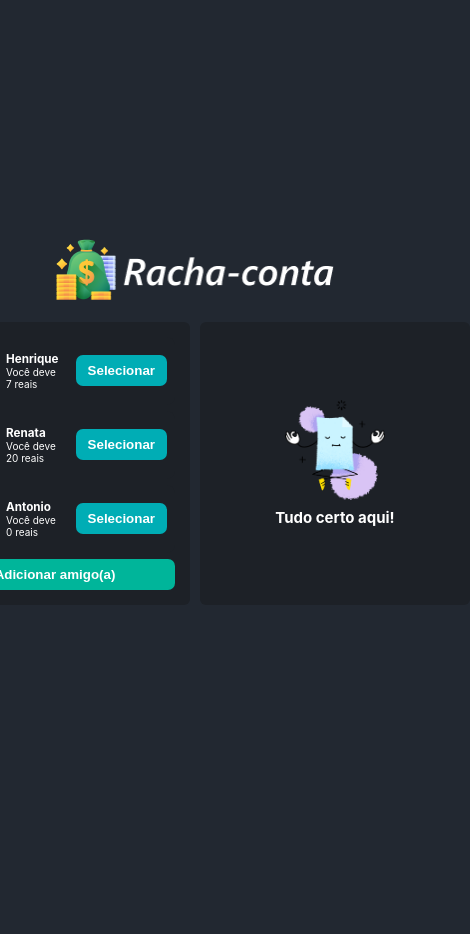
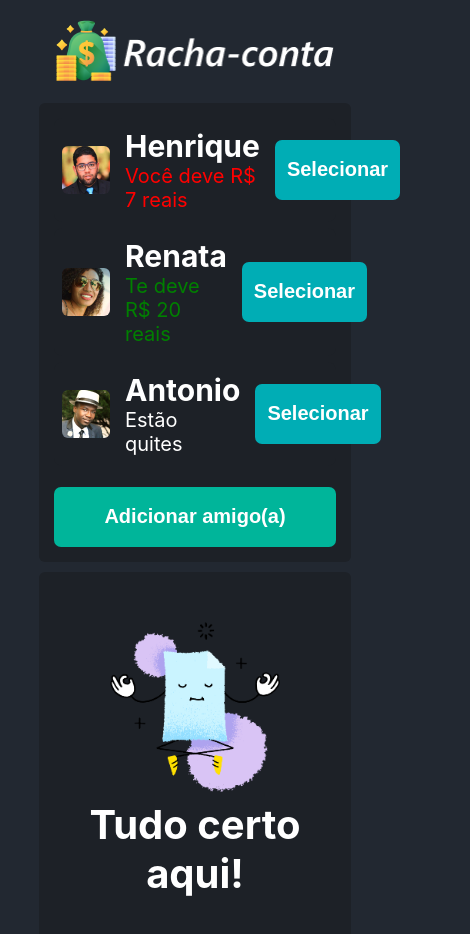
Before and after one commit to DanThug/app-racha-conta, a React (Vite) app: page / in a window 390 px wide. Shown: the top 934 px of the page, 470 px wide, since content can reach past the window. Before the commit the page ends 844 px from the top, so only its background shows below. Built offline with nearby package versions, Linux system fonts and the light colour scheme.

Commit message:
Adicionado calculo da conta

```diff
--- /dev/null
+++ b/src/FriendBill.css
@@ -0,0 +1,92 @@
+.form-friend-bill {
+  display: flex;
+  justify-content: center;
+  flex-direction: row;
+  height: 100%;
+}
+
+.friend-bill {
+  display: flex;
+  justify-content: center;
+  flex-direction: column;
+  gap: 1.2rem;
+  background-color: #393E46;
+  border-radius: 6px;
+  padding: 1.5rem;
+}
+
+.friend-bill div {
+  display: flex;
+  align-items: flex-end;
+  flex-direction: row;
+}
+
+.friend-bill h2 {
+  text-align: center;
+  font-size: 2rem;
+}
+
+.friend-bill div span {
+  min-width: 100px;
+}
+
+.friend-bill div input,
+.friend-bill div select {
+  padding: 0.6rem 1.2rem;
+  border: none;
+  border-radius: 6px;
+}
+
+.split-bill-button {
+  background-color: #7602a0;
+  color: #fff;
+  padding: 0.8rem 1.2rem;
+  border: none;
+  border-radius: 7px;
+  font-weight: bold;
+  cursor: pointer;
+  transition: 0.3s;
+}
+
+.split-bill-button:hover {
+  background-color: #9c01d4;
+}
+
+@media (max-width: 650px) {
+  .form-friend-bill {
+    width: 100%;
+    height: auto;
+    margin-top: 10px;
+  }
+
+  .friend-bill {
+    width: 100%;
+    height: auto;
+    padding: 3rem 2rem;
+    gap: 2rem;
+  }
+
+  .friend-bill h2 {
+    font-size: 3rem;
+  }
+
+  .friend-bill div {
+    align-items: center;
+  }
+
+  .friend-bill div span {
+    font-size: 1.6rem;
+  }
+
+  .friend-bill div input,
+  .friend-bill div select {
+    width: 100%;
+    height: 4rem;
+    text-align: center;
+  }
+
+  .split-bill-button {
+    height: 5rem;
+    font-size: 2rem;
+  }
+}
--- a/src/FriendBill.jsx
+++ b/src/FriendBill.jsx
@@ -1,24 +1,44 @@
-const FriendBill = ({ selectedFriend }) => {
+import './FriendBill.css'
+
+const FriendBill = ({ selectedFriend, setfriendsList }) => {
+    const handleSubmitPayment = e => {
+        e.preventDefault()
+
+        const { totalBill, mySpend, whoWillPay } = e.target.elements
+        console.log(totalBill.value, mySpend.value, whoWillPay.value)
+        setfriendsList(friends =>
+            friends.map(friend => selectedFriend.id === friend.id
+                ? {
+                ...friend,
+                bill: whoWillPay.value === "you"
+                ? friend.bill + (+totalBill.value -  +mySpend.value)
+                : friend.bill - mySpend.value
+                } : friend
+            ))
+    }
+
     return (
+        <form className="form-friend-bill" onSubmit={handleSubmitPayment}>
             <div className="friend-bill">
                     <h2>Rache a conta com {selectedFriend.name}</h2>
                     <div>
                         <span>Valor total</span>
-                <input type="number" name="" id="" />
+                        <input type="number" name="totalBill" id="" />
                     </div>
                     <div>
                         <span>Seus gastos</span>
-                <input type="number" name="" id="" />
+                        <input type="number" name="mySpend" id="" />
                     </div>
                     <div>
                         <span>Quem Vai pagar?</span>
-                <select name="" id="">
-                    <option value="Você">Você</option>
-                    <option value="Antonio">{selectedFriend.name}</option>
+                        <select name="whoWillPay" id="">
+                            <option value="you">Você</option>
+                            <option value={selectedFriend.name}>{selectedFriend.name}</option>
                         </select>
                     </div>
                     <button className="split-bill-button">Rachar conta</button>
             </div>
+        </form>
     )
 }
 
--- a/src/FriendsList.css
+++ b/src/FriendsList.css
@@ -0,0 +1,136 @@
+.debt {
+    color: red;
+  }
+
+.credit {
+    color: green;
+}
+
+.even {
+    color: white;
+}
+
+.friends-list {
+    display: flex;
+    justify-content: center;
+    flex-direction: column;
+    gap: 0.6rem;
+    background-color: #1d2127;
+    border-radius: 6px;
+    min-width: 270px;
+    height: 100%;
+    padding: 1.5rem;
+}
+
+.friend {
+    display: flex;
+    justify-content: flex-start;
+    align-items: center;
+    flex-direction: row;
+    gap: 1.5rem;
+    background-color: #1d2127;
+    padding: 1rem 0.8rem;
+    border-radius: 8px;
+}
+
+.friend .friend-select-button:last-child,
+.friend .selected-button:last-child {
+    margin: auto;
+}
+
+.friend img {
+    border-radius: 6px;
+}
+
+.friend-text-container {
+    display: flex;
+    justify-content: center;
+    flex-direction: column;
+    width: 100%;
+}
+
+.friend-select-button {
+    background-color: #00ADB5;
+    color: #fff;
+    padding: 0.8rem 1.2rem;
+    border: none;
+    border-radius: 7px;
+    font-weight: bold;
+    cursor: pointer;
+    transition: 0.3s;
+}
+
+.friend-add-button {
+    background-color: #00b59a;
+    color: #fff;
+    padding: 0.8rem 1.2rem;
+    border: none;
+    border-radius: 7px;
+    font-weight: bold;
+    cursor: pointer;
+    transition: 0.3s;
+}
+
+.friend-add-button:hover {
+    background-color: #018f7a;
+}
+
+.friend-select-button:hover {
+    background-color: #02838a;
+}
+
+.selected {
+    background-color: #393E46;
+  }
+
+.selected-button {
+    background-color: #b50045;
+    color: #fff;
+    padding: 0.8rem 1.2rem;
+    border: none;
+    border-radius: 7px;
+    font-weight: bold;
+    cursor: pointer;
+    transition: 0.3s;
+    width: 9rem;
+}
+
+.selected-button:hover {
+    background-color: #97023b;
+}
+
+@media (max-width: 650px) {
+    .friends-list {
+        width: 100%;
+        height: auto;
+    }
+
+    .friend img {
+        width: 15rem;
+    }
+
+    .friend-text-container h3 {
+        font-size: 3rem;
+    }
+
+
+    .debt, .credit, .even {
+        font-size: 2rem;
+    }
+
+    .friend-select-button {
+        height: 6rem;
+        font-size: 2rem;
+    }
+
+    .selected-button {
+        height: 6rem;
+        font-size: 2rem;
+    }
+
+    .friend-add-button {
+        height: 6rem;
+        margin-top: 15px;
+        font-size: 2rem;
+    }
+}
--- a/src/FriendsList.jsx
+++ b/src/FriendsList.jsx
@@ -1,12 +1,25 @@
-const FriendsList = ({ friendsList, handleSelectedFriend, setModalAddFriend }) => {
-    return (
+import './FriendsList.css'
+
+const Span = ({ bill }) => {
+    if (bill < 0) {
+       return <span className="debt">Você deve R$ {Math.abs(bill)} reais</span>
+    }
+
+    if (bill > 0) {
+       return <span className="credit">Te deve R$ {bill} reais</span>
+    }
+
+    return <span className="even">Estão quites</span>
+}
+
+const FriendsList = ({ friendsList, handleSelectedFriend, setModalAddFriend }) => (
     <div className="friends-list">
         {friendsList.map(({ id, name, urlPic, bill, selected }) => (
             <div className={ selected ? "friend selected" : "friend" } key={id}>
                 <img src={urlPic} alt="" />
                 <div className="friend-text-container">
                     <h3>{name}</h3>
-                    <span>Você deve {bill} reais</span>
+                    <Span bill={bill} />
                 </div>
                 <button
                     className={selected ? "selected-button" : "friend-select-button"}
@@ -18,6 +31,5 @@ const FriendsList = ({ friendsList, handleSelectedFriend, setModalAddFriend }) =
         <button className="friend-add-button" onClick={() => setModalAddFriend(m => !m)}>Adicionar amigo(a)</button>
     </div>
 )
-}
 
 export { FriendsList }
--- a/src/ModalAddFriend.css
+++ b/src/ModalAddFriend.css
@@ -83,3 +83,28 @@
 .close-button:hover {
     background-color: #97023b;
 }
+
+
+@media (max-width: 650px) {
+    .modal-add-friend-container {
+        width: 80%;
+    }
+
+    .modal-add-friend-container div {
+        width: 100%;
+    }
+    .modal-add-friend-container div span {
+        font-size: 2rem;
+        min-width: 60px;
+    }
+
+    .modal-add-friend-container div input {
+      width: 100%;
+      height: 4rem;
+      text-align: center;
+    }
+
+    .add-button {
+        height: 4rem;
+    }
+}
--- a/src/app.css
+++ b/src/app.css
@@ -35,18 +35,6 @@ html {
   gap: 1rem;
 }
 
-.friends-list {
-  display: flex;
-  justify-content: center;
-  flex-direction: column;
-  gap: 0.6rem;
-  background-color: #1d2127;
-  border-radius: 6px;
-  min-width: 270px;
-  height: 100%;
-  padding: 1.5rem;
-}
-
 .empty-friends-list {
   display: flex;
   justify-content: center;
@@ -65,18 +53,6 @@ html {
   width: 10rem;
 }
 
-.friend-bill {
-  display: flex;
-  justify-content: center;
-  flex-direction: column;
-  gap: 1.2rem;
-  background-color: #393E46;
-  border-radius: 6px;
-  min-width: 270px;
-  height: 100%;
-  padding: 0 1.5rem;
-}
-
 .empty-friend-bill {
   display: flex;
   justify-content: center;
@@ -93,62 +69,6 @@ html {
   text-align: center;
 }
 
-.friend {
-  display: flex;
-  justify-content: flex-start;
-  align-items: center;
-  flex-direction: row;
-  gap: 1.5rem;
-  background-color: #1d2127;
-  padding: 1rem 0.8rem;
-  border-radius: 8px;
-}
-
-.friend .friend-select-button:last-child,
-.friend .selected-button:last-child {
-  margin: auto;
-}
-
-.friend img {
-  border-radius: 6px;
-}
-
-.friend-text-container {
-  display: flex;
-  justify-content: center;
-  flex-direction: column;
-}
-
-.friend-select-button {
-  background-color: #00ADB5;
-  color: #fff;
-  padding: 0.8rem 1.2rem;
-  border: none;
-  border-radius: 7px;
-  font-weight: bold;
-  cursor: pointer;
-  transition: 0.3s;
-}
-
-.friend-add-button {
-  background-color: #00b59a;
-  color: #fff;
-  padding: 0.8rem 1.2rem;
-  border: none;
-  border-radius: 7px;
-  font-weight: bold;
-  cursor: pointer;
-  transition: 0.3s;
-}
-
-.friend-add-button:hover {
-  background-color: #018f7a;
-}
-
-.friend-select-button:hover {
-  background-color: #02838a;
-}
-
 .empty-friends-list button {
   background-color: #00ADB5;
   color: #fff;
@@ -160,60 +80,38 @@ html {
   transition: 0.3s;
 }
 
-.friend-bill div {
-  display: flex;
-  align-items: center;
-  flex-direction: row;
+@media (max-width: 650px) {
+  .app-container {
+    justify-content: flex-start;
+    padding: 2rem 0;
   }
 
-.friend-bill h2 {
-  text-align: center;
-  font-size: large;
+  .app-main {
+    flex-wrap: wrap;
+    width: 80%;
   }
 
-.friend-bill div span {
-  min-width: 100px;
+  .empty-friends-list {
+    width: 100%;
   }
 
-.friend-bill div input,
-.friend-bill div select {
-  padding: 0.6rem 1.2rem;
-  border: none;
-  border-radius: 6px;
+  .empty-friends-list button {
+    height: 5rem;
   }
 
-.split-bill-button {
-  background-color: #7602a0;
-  color: #fff;
-  padding: 0.8rem 1.2rem;
-  border: none;
-  border-radius: 7px;
-  font-weight: bold;
-  cursor: pointer;
-  transition: 0.3s;
+  .empty-icon, .friend-icon {
+    display: flex;
+    align-self: center;
+    width: 17rem;
   }
 
-.split-bill-button:hover {
-  background-color: #9c01d4;
-
+  .empty-friend-bill {
+    width: 100%;
+    height: auto;
+    padding: 5rem 0;
   }
 
-.selected {
-  background-color: #393E46;
+  .empty-friend-bill h2 {
+    font-size: 4rem;
   }
-
-.selected-button {
-  background-color: #b50045;
-  color: #fff;
-  padding: 0.8rem 1.2rem;
-  border: none;
-  border-radius: 7px;
-  font-weight: bold;
-  cursor: pointer;
-  transition: 0.3s;
-  width: 9rem;
 }
-
-.selected-button:hover {
-  background-color: #97023b;
-}
--- a/src/app.jsx
+++ b/src/app.jsx
@@ -9,21 +9,21 @@ const friends = [
     id: crypto.randomUUID(),
     name: "Henrique",
     urlPic: "friends/henrique.jpg",
-    bill: "7",
+    bill: -7,
     selected: false
   },
   {
     id: crypto.randomUUID(),
     name: "Renata",
     urlPic: "friends/renata.jpg",
-    bill: "20",
+    bill: 20,
     selected: false
   },
   {
     id: crypto.randomUUID(),
     name: "Antonio",
     urlPic: "friends/antonio.jpg",
-    bill: "0",
+    bill: 0,
     selected: false
   }
 ]
@@ -65,7 +65,10 @@ const App = () => {
         }
         {
           friendsList.find(({ selected }) => selected)
-          ? <FriendBill selectedFriend={selectedFriend} />
+          ? <FriendBill
+            selectedFriend={selectedFriend}
+            setfriendsList={setfriendsList}
+            />
           : (
             <div className="empty-friend-bill">
               <img className="empty-icon" src="empty.png" alt="empty icon" />
```
Lines whose indentation alone changed are shown as unchanged.
